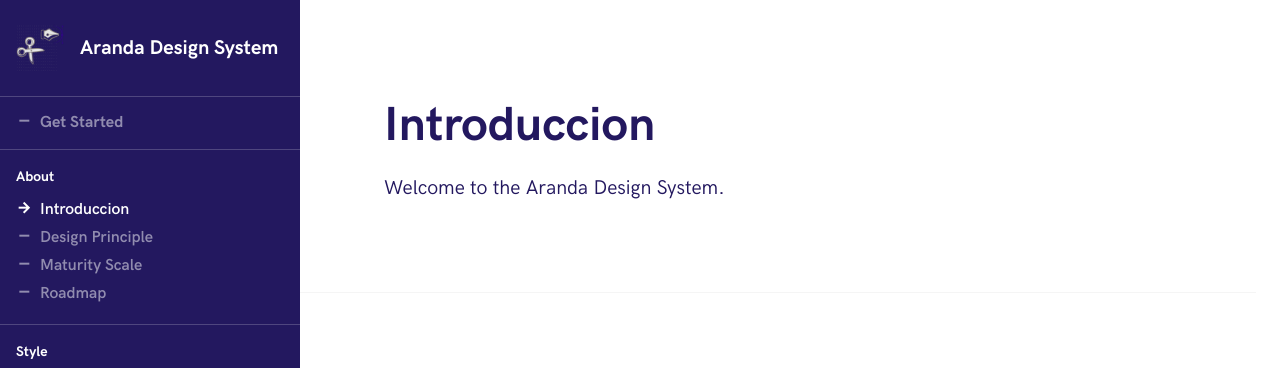
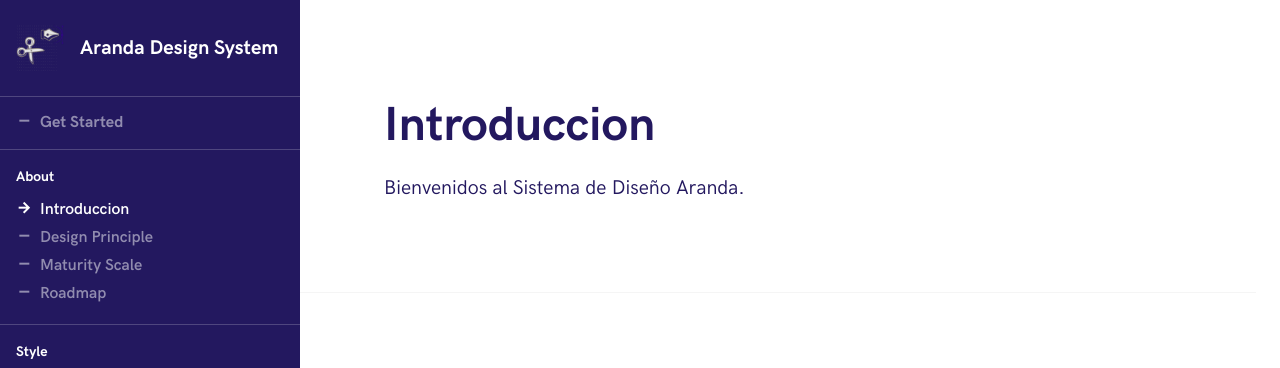
Before and after one commit to Nats85/guide-aranda, a Jekyll site: the page built from _docs/about/01-getting-started.md, in a window 1280 px wide and 900 px high. Shown: the top 368 px of the window. Built offline with Jekyll 4.4.1, drawn with Linux system fonts in a browser that asks for light colours.

Commit message:
Update 01-getting-started.md

```diff
--- a/_docs/about/01-getting-started.md
+++ b/_docs/about/01-getting-started.md
@@ -1,6 +1,6 @@
 ---
 title: Introduccion
-info: Welcome to the Aranda Design System.
+info: Bienvenidos al Sistema de Diseño Aranda.
 nav: false
 ---
 
```
